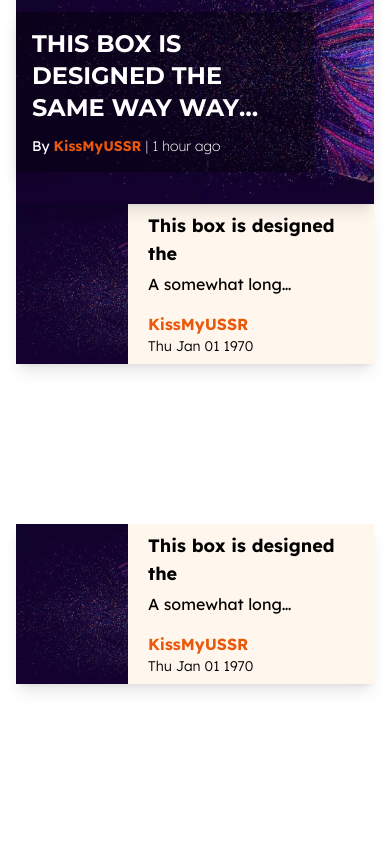
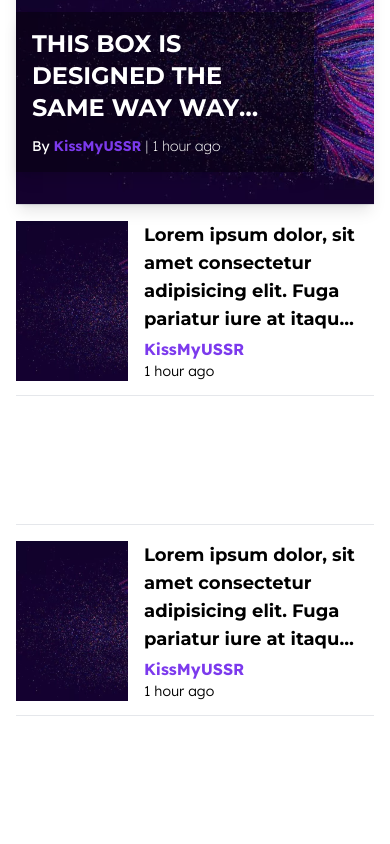
Before and after one commit to Kirill-Cherepanov/Bloggy, a React (Create React App) app in the folder client/: page / in a window 390 px wide. Shown: the part 1060-1904 px from the top of the page. Built offline with nearby package versions, Linux system fonts and the light colour scheme; a web font is replaced by a local one.

Commit message:
feat: make small post responsive

```diff
--- a/client/src/components/HeroSection/HeroSection.tsx
+++ b/client/src/components/HeroSection/HeroSection.tsx
@@ -26,7 +26,7 @@ export default function HeroSection({ bgImage }: Props) {
         type="heart"
         className="sm:hidden fill-accent-500 absolute top-16 right-0 w-1/3 pointer-events-none select-none animate-slow-ping"
       />
-      <div className="max-w-7xl w-full z-10 px-4 xs:px-8 sm:px-20">
+      <div className="max-w-7xl w-full z-10 px-4 xs:px-8 sm:px-12 md:px-20">
         <div className="w-full my-14 xs:my-16 sm:my-44">
           <button className="hidden sm:block uppercase text-lg hover-bottom-border-left">
             Learn more
--- a/client/src/pages/Homepage/Homepage.tsx
+++ b/client/src/pages/Homepage/Homepage.tsx
@@ -27,7 +27,7 @@ export default function Home() {
     <>
       <main className="bg-main">
         <HeroSection bgImage={bgImage} />
-        <section className="SPORT px-4 xs:px-8 sm:px-20">
+        <section className="SPORT px-4 xs:px-8 sm:px-12 md:px-20">
           <h2 className="font-display text-3xl text-center my-8">Sport</h2>
           <ul className="grid grid-rows-3 gap-0 lg:grid-cols-2 lg:gap-10">
             <LargePost
@@ -42,13 +42,13 @@ export default function Home() {
               ))}
           </ul>
         </section>
-        {/* <section className="OUR_POSTS px-4 xs:px-8 sm:px-20">
+        {/* <section className="OUR_POSTS px-4 xs:px-8 sm:px-12 md:px-20">
           <h2 className="font-display text-3xl text-center my-8">
             Our posts
           </h2>
           <ParallelogramCurtains mockImage={mockImage} />
         </section>
-        <section className="MUSIC px-4 xs:px-8 sm:px-20">
+        <section className="MUSIC px-4 xs:px-8 sm:px-12 md:px-20">
           <h2 className="font-display text-3xl text-center my-8">Music</h2>
           <ul className="grid grid-rows-3 grid-cols-2 gap-10">
             {Array(3)
@@ -63,14 +63,14 @@ export default function Home() {
             />
           </ul>
         </section>
-        <section className="BLOGS px-4 xs:px-8 sm:px-20">
+        <section className="BLOGS px-4 xs:px-8 sm:px-12 md:px-20">
           <h2 className="font-display text-3xl text-center my-8">
             Popular blogs
           </h2>
           <BlogSwiper mockImage={mockImage} />
         </section>
 
-        <section className="SCIENCE px-4 xs:px-8 sm:px-20">
+        <section className="SCIENCE px-4 xs:px-8 sm:px-12 md:px-20">
           <h2 className="font-display text-3xl text-center my-8">Science</h2>
           <ul className="grid grid-rows-2 grid-cols-2 gap-10 before:content-[''] before:w-0 before:pb-[65%] before:row-start-1 before:row-end-1 before:col-start-1 before:col-end-1 [&>*:first-child]:row-start-1 [&>*:first-child]:row-end-1 [&>*:first-child]:col-start-1 [&>*:first-child]:col-end-1 ">
             {Array(4)
--- a/client/src/pages/Posts/LargePost.tsx
+++ b/client/src/pages/Posts/LargePost.tsx
@@ -59,7 +59,7 @@ export default function LargePost({
         </div>
         <div className="mt-auto text-sm sm:text-base">
           {'By '}
-          <span className="cursor-pointer text-orange-600 font-bold hover:underline">
+          <span className="cursor-pointer text-accent-600 font-bold hover:underline">
             KissMyUSSR
           </span>
           <span className=" font-extralight text-sm md:text-base">
--- a/client/src/pages/Posts/SmallPost.tsx
+++ b/client/src/pages/Posts/SmallPost.tsx
@@ -1,4 +1,5 @@
 import React, { useEffect, useRef, useState } from 'react';
+import formatDate from '../../utility/formatDate';
 
 type Props = { mockImage: string };
 
@@ -24,15 +25,16 @@ export default function SmallPost({ mockImage }: Props) {
   }, []);
 
   return (
-    <li className="flex h-40 transition-transform bg-orange-50 shadow-lg hover:scale-105">
+    <li className="flex h-48 transition-transform py-4 border-y lg:py-0 lg:border-y-0 lg:bg-accent-50 lg:shadow-lg hover:scale-105">
       <img
         src={mockImage}
         alt="Post"
         className="object-cover cursor-pointer h-40 w-28 md:w-32 lg:w-40"
       />
-      <div className="px-5 py-2 flex flex-col">
-        <h4 className="basis-[max-content] shrink-0 line-clamp-4 font-bold cursor-pointer mb-1 hover:underline text-lg md:text-xl">
-          This box is designed the
+      <div className="px-4 lg:px-5 lg:py-2 flex flex-col">
+        <h4 className="font-display basis-[max-content] shrink-0 line-clamp-4 lg:line-clamp-4 font-bold cursor-pointer mb-1 hover:underline text-lg md:text-xl">
+          Lorem ipsum dolor, sit amet consectetur adipisicing elit. Fuga
+          pariatur iure at itaque eos, omnis quis aliquam qui minus optio.
         </h4>
         <div ref={textBoxRef} className="grow min-h-0">
           <p
@@ -42,14 +44,14 @@ export default function SmallPost({ mockImage }: Props) {
             {amountOfLines ? mainText : ''}
           </p>
         </div>
-        <div className="mt-auto text-text-600 flex flex-col md:block">
-          <span className="hidden md:inline">By </span>
-          <span className="cursor-pointer text-orange-600 font-bold hover:underline">
+        <div className="mt-auto text-text-600 flex flex-col xs:block">
+          <span className="hidden xs:inline">By </span>
+          <span className="cursor-pointer text-accent-600 font-bold hover:underline">
             {'KissMyUSSR '}
           </span>
           <span className="font-light text-sm md:text-base">
-            <span className="hidden md:inline"> | </span>
-            {new Date(0).toDateString()}
+            <span className="hidden xs:inline"> | </span>
+            {formatDate(new Date(Date.now()))}
           </span>
         </div>
       </div>
```
